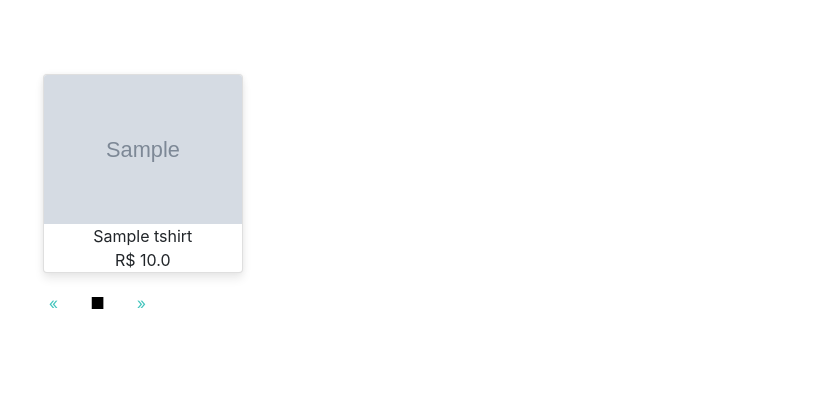
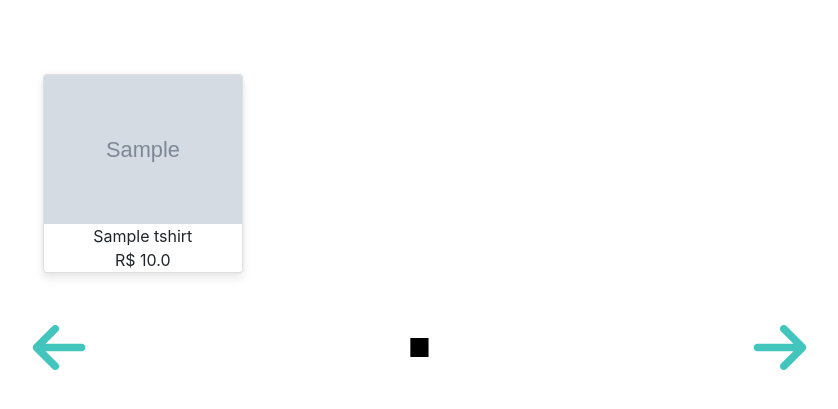
Before and after one commit to Fealps/PI2-Vending-Machine, a Django app: page / in a window 1280 px wide; the page is wider, and only the part inside the window is pictured. Shown: the top 409 px of that part, without its empty margins (42-880 px from the left). Run offline with Django 4.2, Linux system fonts and the light colour scheme; tables that the repository leaves empty hold one stand-in row (values such as "Sample post"); grey boxes marked "Sample" are stand-in pictures; some libraries are stand-ins or nearby versions.

Commit message:
ajust the pagination icons

```diff
--- a/tshirt/static/tshirts/index.css
+++ b/tshirt/static/tshirts/index.css
@@ -51,7 +51,7 @@ img{
 .product-pagination a {
   color: black;
   float: left;
-  padding: 8px 16px;
+  padding: 12px 16px !important;
   text-decoration: none;
 }
 
--- a/tshirt/templates/index.jinja2
+++ b/tshirt/templates/index.jinja2
@@ -3,6 +3,7 @@
 <head>
   <link rel="stylesheet" href="https://cdn.jsdelivr.net/npm/bootstrap@4.0.0/dist/css/bootstrap.min.css" integrity="sha384-Gn5384xqQ1aoWXA+058RXPxPg6fy4IWvTNh0E263XmFcJlSAwiGgFAW/dAiS6JXm" crossorigin="anonymous">
   <link rel="stylesheet" type="text/css" href="{% static 'tshirts/index.css' %}">
+  <script src="https://kit.fontawesome.com/f9680fb690.js" crossorigin="anonymous"></script>
   </head>
 <body>
   <section class="list-tshirts">
@@ -32,21 +33,20 @@
             </div>
           {% endfor%}
           </div>
-          <div class="row justify-content-md-center">
-            <div class="col col-lg-12">
-              <div class="product-pagination">
-              <a href="#" style="color: #42C5BD;">&laquo;</a>
+          <div class="row col col-lg-12 product-pagination" style="display:flex; justify-content:space-between; padding-top: 35px">
+            <i class="fa fa-thin fa-arrow-left" style="color: #42C5BD; font-size:60px;"></i>
+            <div style="justify-content:center; font-size:25px; text-align:center;">
             {% for page_number in page_obj.paginator.page_range %}
               <a
                 href="{% url 'tshirts' page_number %}"
-                  class="{% if page_number == page_obj.number %}current{% endif %}"
+                class="{% if page_number == page_obj.number %}current{% endif %} style="display:fluid"
               >
                 ■
               </a>
             {% endfor %}
-              <a href="#" style="color: #42C5BD;">&raquo;</a>
             </div>
-            </div>
+            <i class="fa fa-thin fa-arrow-right" style="color: #42C5BD; text-align:center; font-size:60px;"></i>
+
           </div>
         </div>
       </div>
```
Lines whose indentation alone changed are shown as unchanged.
